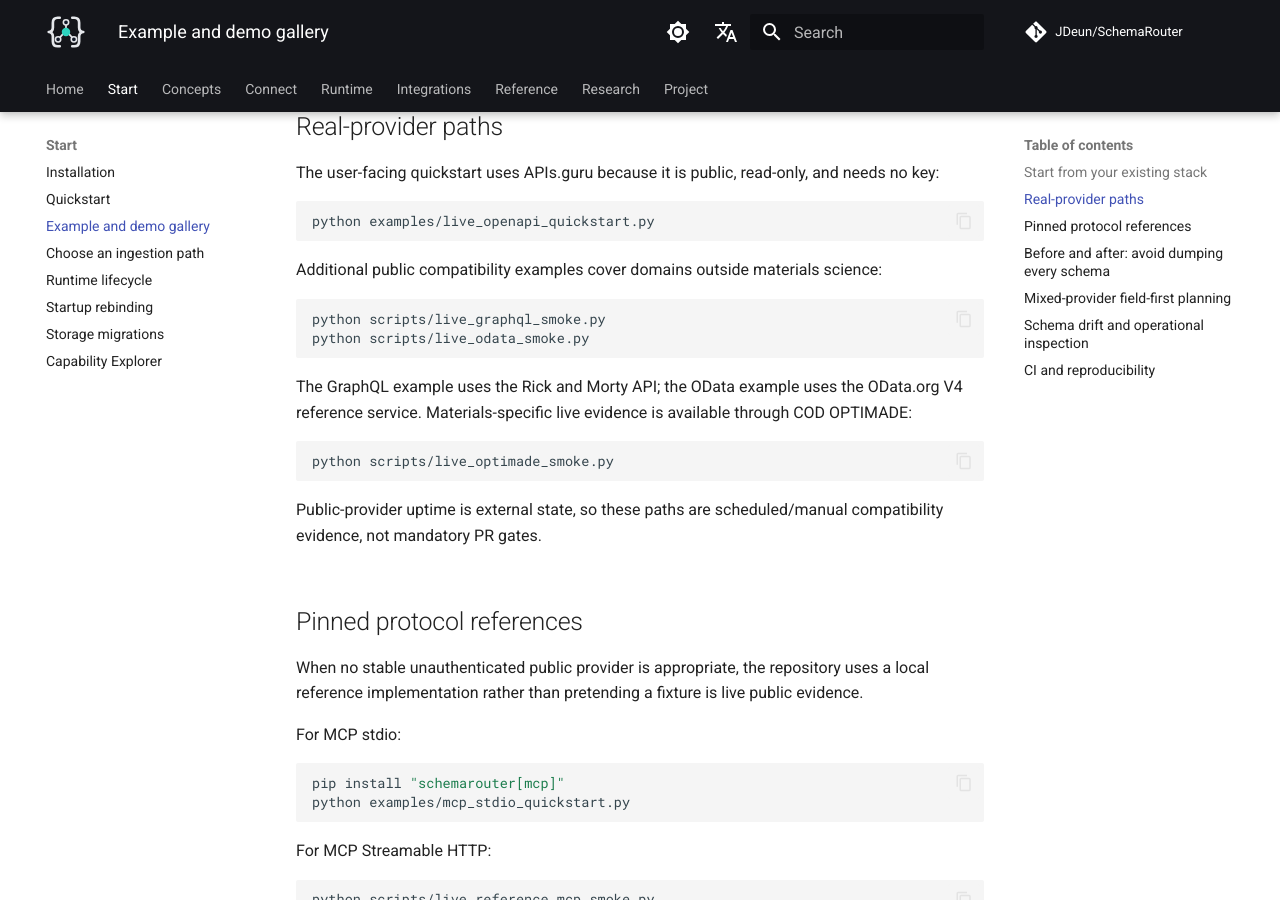
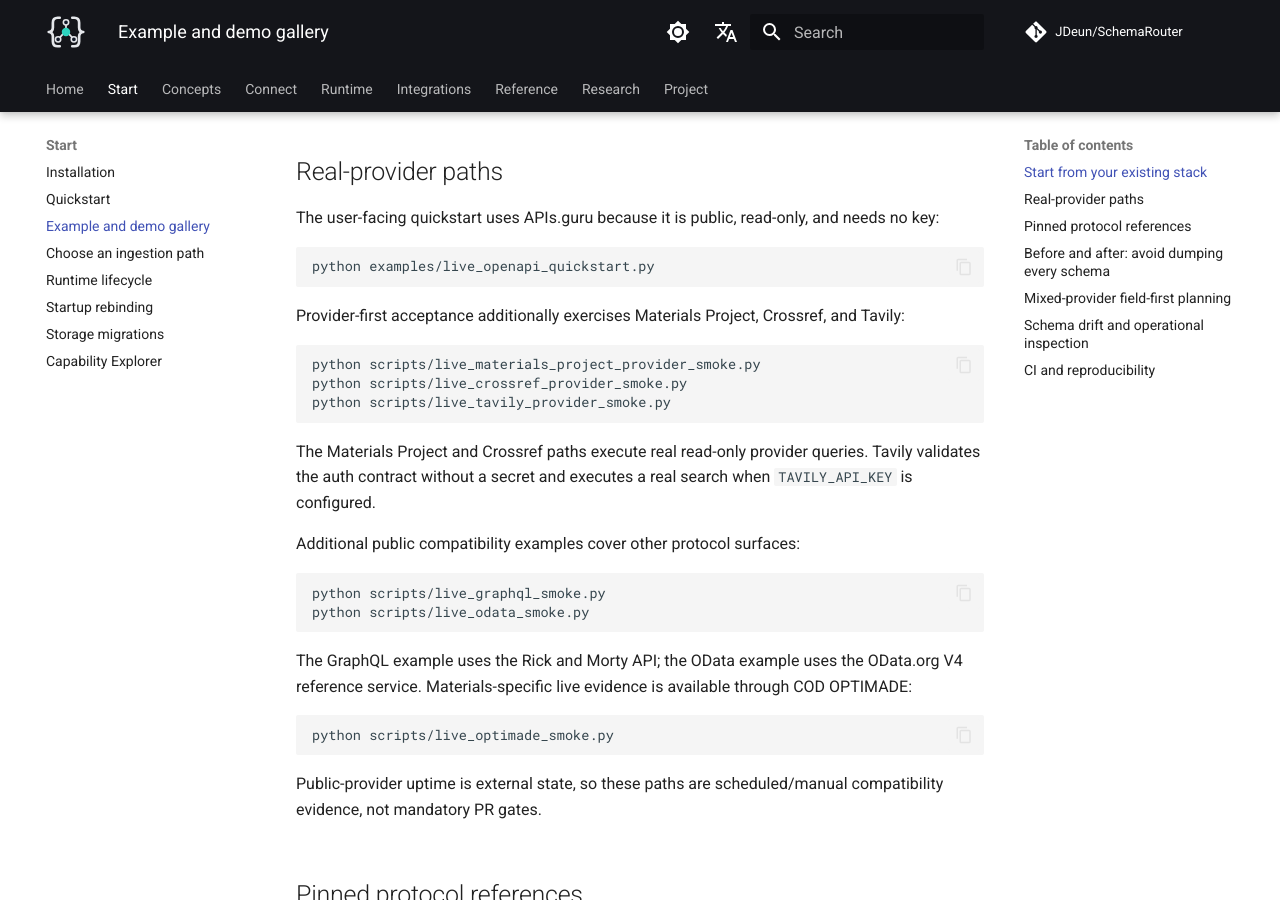
Before and after one commit to JDeun/SchemaRouter, an MkDocs documentation site: the page built from docs/getting-started/examples.md, in a window 1280 px wide and 900 px high, scrolled down 1501 px. Built offline with MkDocs 1.6.1 and Material for MkDocs 9.7.7, drawn with Linux system fonts in a browser that asks for light colours; comment, search, counter and statistics services are not loaded; some of the changed text lies outside the part shown.

Commit message:
docs: align provider-first ingestion and live evidence

````diff
--- a/docs/getting-started/examples.md
+++ b/docs/getting-started/examples.md
@@ -10,6 +10,7 @@ evidence.
 
 | You have | Example | What it demonstrates |
 | --- | --- | --- |
+| Provider name | [provider-first guide](../guides/provider-first-registration.md) | provider identity -> safe usable access methods |
 | Python function | [typed callable](https://github.com/JDeun/SchemaRouter/blob/main/examples/quickstart.py) | typed local discovery + execution |
 | SDK/client object | [SDK-bound demo](https://github.com/JDeun/SchemaRouter/blob/main/examples/sdk_bound_demo.py) | explicit contract around opaque trusted runtime state |
 | Many tools | [context reduction](https://github.com/JDeun/SchemaRouter/blob/main/examples/context_reduction_demo.py) | full catalog versus bounded Top-K retrieval |
@@ -35,7 +36,18 @@ The user-facing quickstart uses APIs.guru because it is public, read-only, and n
 python examples/live_openapi_quickstart.py
 ```
 
-Additional public compatibility examples cover domains outside materials science:
+Provider-first acceptance additionally exercises Materials Project, Crossref, and Tavily:
+
+```bash
+python scripts/live_materials_project_provider_smoke.py
+python scripts/live_crossref_provider_smoke.py
+python scripts/live_tavily_provider_smoke.py
+```
+
+The Materials Project and Crossref paths execute real read-only provider queries. Tavily validates
+the auth contract without a secret and executes a real search when `TAVILY_API_KEY` is configured.
+
+Additional public compatibility examples cover other protocol surfaces:
 
 ```bash
 python scripts/live_graphql_smoke.py
````
